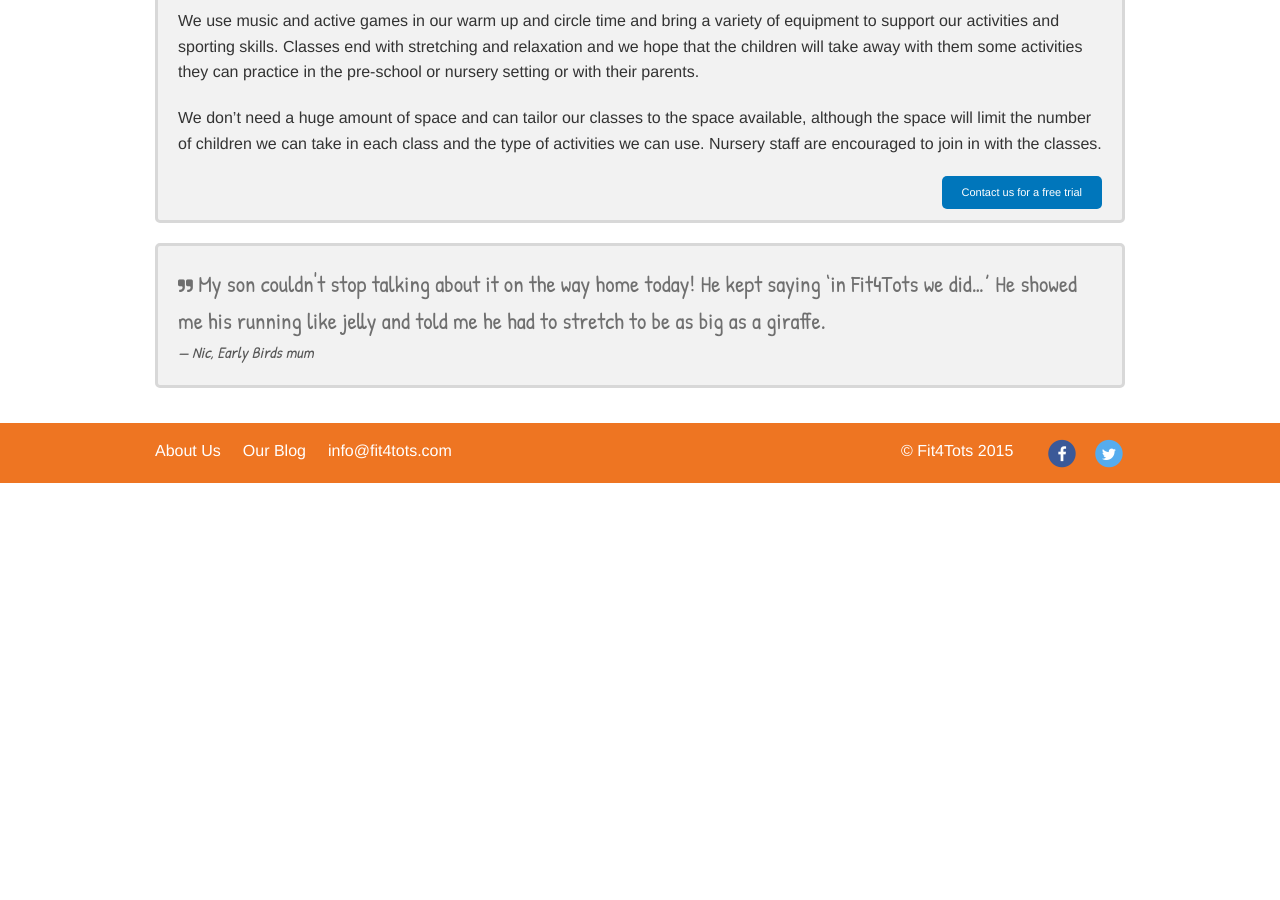
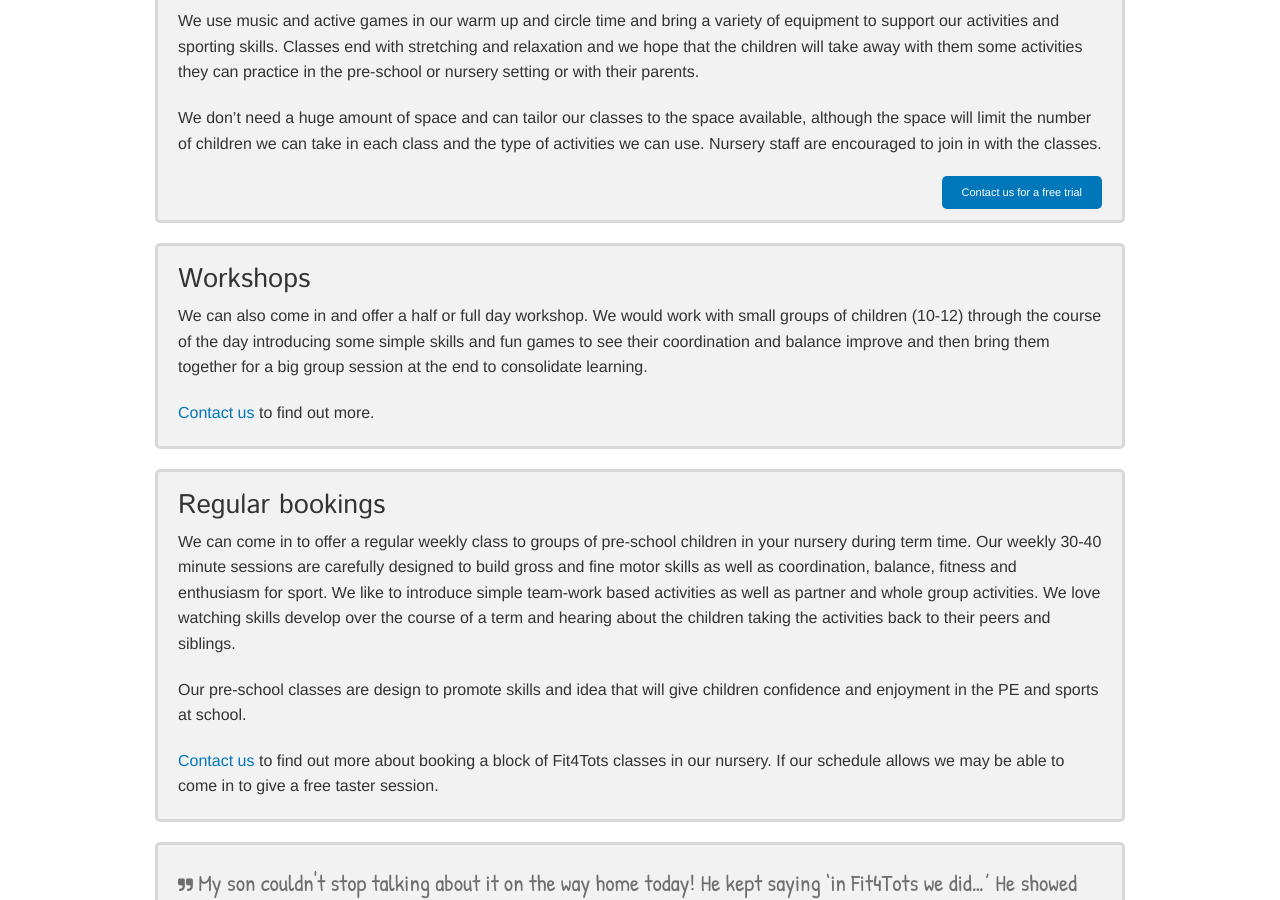
Before and after one commit to fit4tots/fit4tots.github.io, a Jekyll site: the page built from nurseries/index.html, in a window 1280 px wide and 900 px high, scrolled down 1232 px. Built offline with Jekyll 4.4.1, drawn with Linux system fonts in a browser that asks for light colours; nearby versions of some CDN libraries; before the commit the page ends 1715 px from its top, so only the background shows below that.

Commit message:
updating nurseries

```diff
--- /dev/null
+++ b/_includes/nurseries/bookings.md
@@ -0,0 +1,7 @@
+### Regular bookings
+
+We can come in to offer a regular weekly class to groups of pre-school children in your nursery during term time. Our weekly 30-40 minute sessions are carefully designed to build gross and fine motor skills as well as coordination, balance, fitness and enthusiasm for sport. We like to introduce simple team-work based activities as well as partner and whole group activities. We love watching skills develop over the course of a term and hearing about the children taking the activities back to their peers and siblings.
+
+Our pre-school classes are design to promote skills and idea that will give children confidence and enjoyment in the PE and sports at school.
+
+[Contact us](/contact_us?subject=nurseries) to find out more about booking a block of Fit4Tots classes in our nursery. If our schedule allows we may be able to come in to give a free taster session.
--- /dev/null
+++ b/_includes/nurseries/workshops.md
@@ -0,0 +1,5 @@
+### Workshops
+
+We can also come in and offer a half or full day workshop. We would work with small groups of children (10-12) through the course of the day introducing some simple skills and fun games to see their coordination and balance improve and then bring them together for a big group session at the end to consolidate learning.
+
+[Contact us](/contact_us?subject=nurseries) to find out more.
--- a/nurseries/index.html
+++ b/nurseries/index.html
@@ -33,5 +33,13 @@ title: Information for Nurseries
   <br class="show-for-medium-up">
 </div>
 <div class="panel">
+  {% capture content %}{% include nurseries/workshops.md %}{% endcapture %}
+  {{ content | markdownify }}
+</div>
+<div class="panel">
+  {% capture content %}{% include nurseries/bookings.md %}{% endcapture %}
+  {{ content | markdownify }}
+</div>
+<div class="panel">
   {% include nurseries/testimonial2.html %}
 </div>
--- a/schools/index.html
+++ b/schools/index.html
@@ -31,8 +31,6 @@ title: Information for Schools
 <div class="panel">
   {% capture content %}{% include schools/workshops.md %}{% endcapture %}
   {{ content | markdownify }}
-  <a class="button tiny medium-right" href="{{contact_us_path}}">Find out more</a>
-  <br class="show-for-medium-up">
 </div>
 <div class="panel">
   <div class="row">
```
Also changed, not shown: 2 other files.
